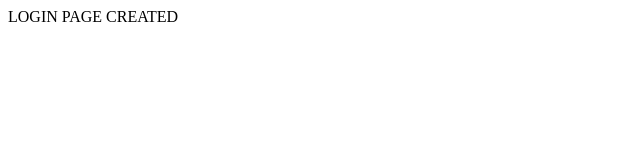
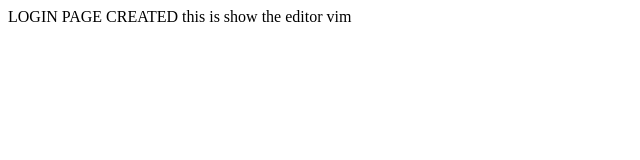
Before and after one commit to Fathimathul-Hansa/git-adv-batch-react, a plain HTML site: page login.html in a window 1280 px wide. Shown: the whole page, without its empty margins (0-640 px from the left). Drawn offline with Linux system fonts and the light colour scheme.

Commit message:
to show the vim editor

```diff
--- a/login.html
+++ b/login.html
@@ -7,5 +7,6 @@
     </head>
     <body>
         LOGIN PAGE CREATED
+        this is show the editor vim
     </body>
     </html>
```
